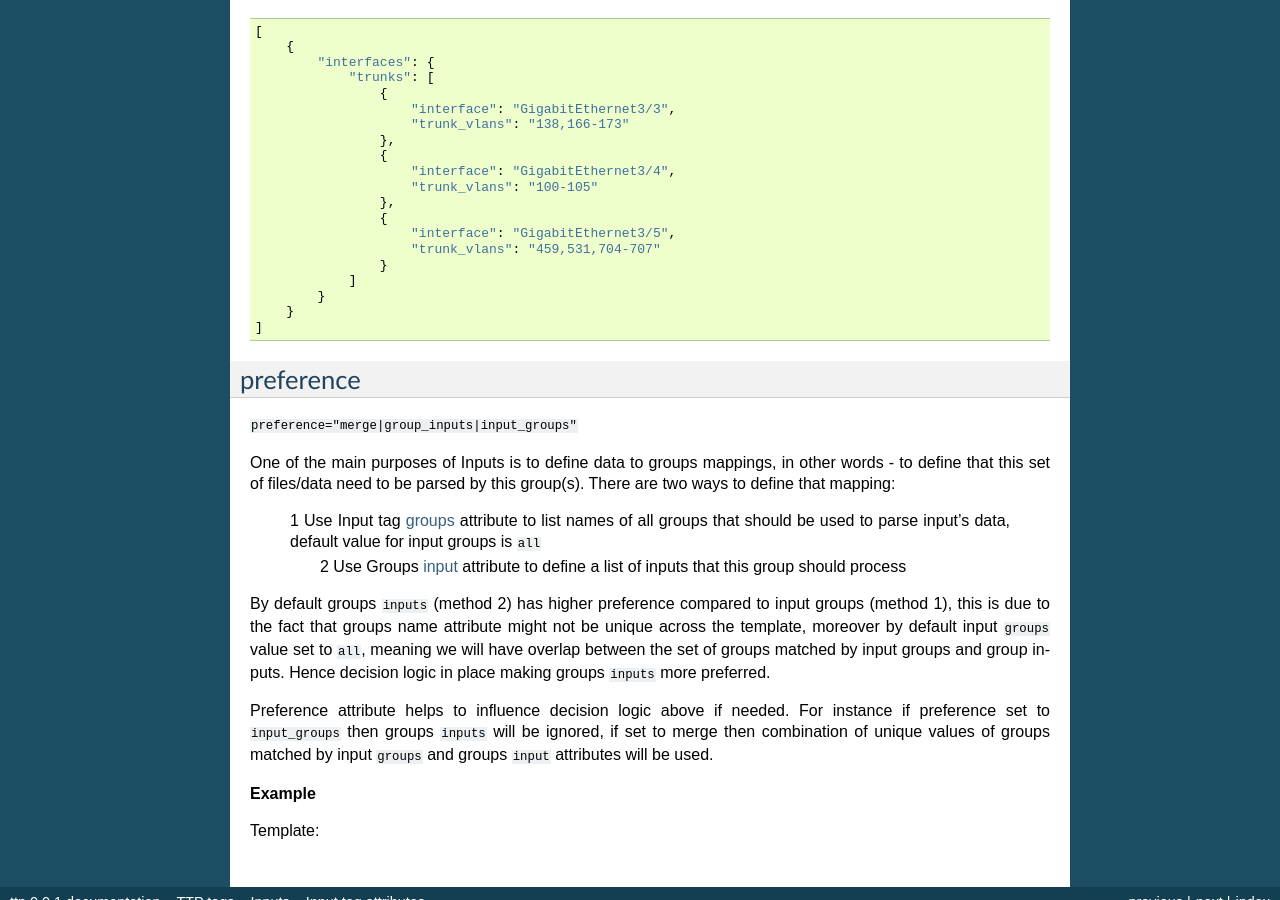
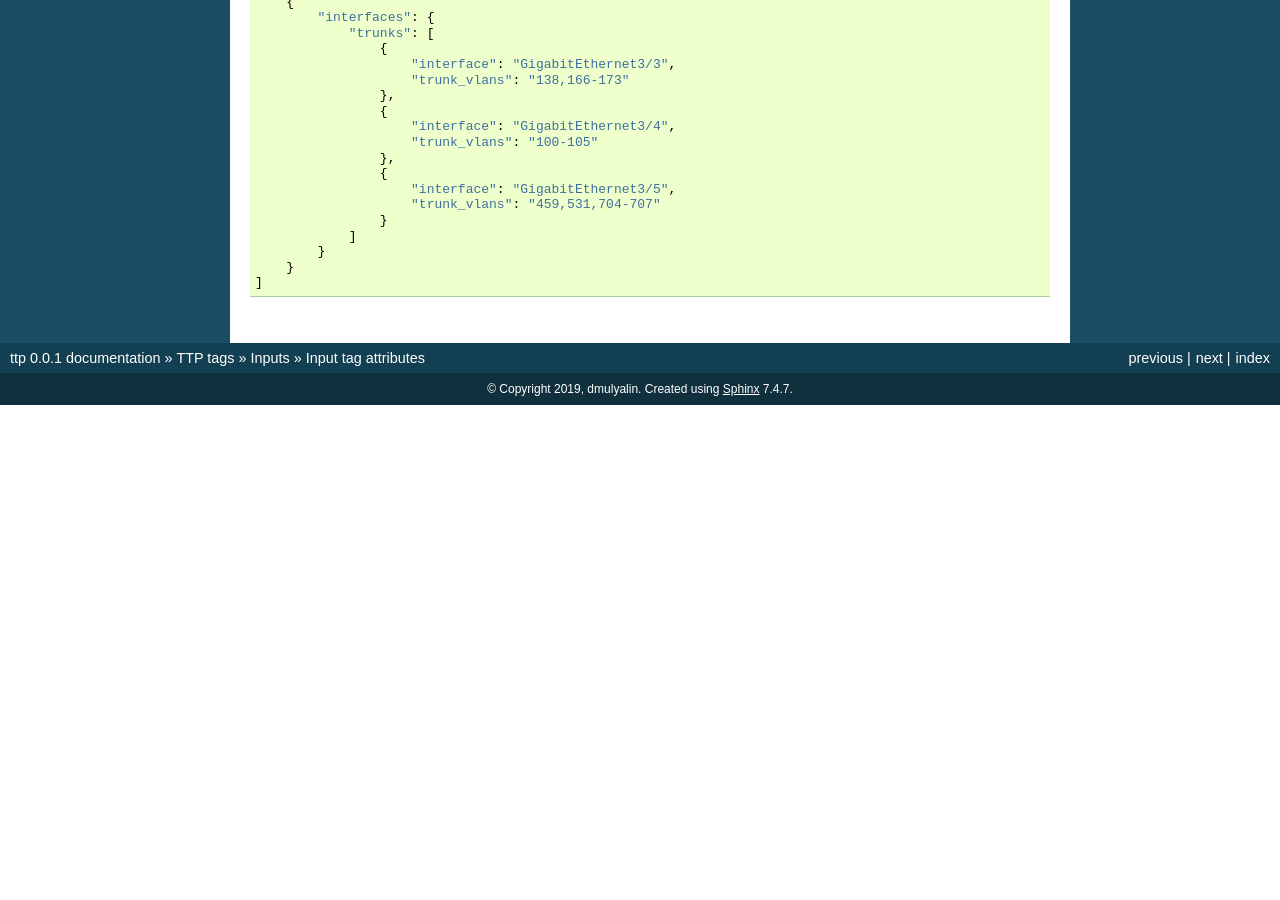
Before and after one commit to dmulyalin/ttp, a Sphinx documentation site: the page built from docs/source/TTP_TAGS/Inputs/Attributes.rst, in a window 1280 px wide and 900 px high, scrolled down 1417 px. Built offline with Sphinx 7.4.7, drawn with Linux system fonts in a browser that asks for light colours; after the commit the page ends 1822 px from its top, so only the background shows below that; some of the changed text lies outside the part shown.

```diff
--- a/docs/source/TTP_TAGS/Inputs/Attributes.rst
+++ b/docs/source/TTP_TAGS/Inputs/Attributes.rst
@@ -15,8 +15,6 @@ There are a number of attributes can be specified in input tag, these attributes
      - Specifies group(s) that should be used to parse input data
    * - `load`_
      - Identifies loader that should be used to load text data for input tag itself
-   * - `preference`_
-     - specify preference on how to handle inputs' groups and groups' input
 
 name
 ------------------------------------------------------------------------
@@ -84,20 +82,3 @@ Result::
             }
         }
     ]
-
-preference
-------------------------------------------------------------------------
-``preference="merge|group_inputs|input_groups"``
-
-One of the main purposes of Inputs is to define data to groups mappings, in other words - to define that this set of files/data need to be parsed by this group(s). There are two ways to define that mapping:
-
-    1 Use Input tag `groups`_ attribute to list names of all groups that should be used to parse input's data, default value for input groups is ``all``
-	2 Use Groups :ref:`Groups/Attributes:input` attribute to define a list of inputs that this group should process
-
-By default groups ``inputs`` (method 2) has higher preference compared to input groups (method 1), this is due to the fact that groups name attribute might not be unique across the template, moreover by default input ``groups`` value set to ``all``, meaning we will have overlap between the set of groups matched by input groups and group inputs. Hence decision logic in place making groups ``inputs`` more preferred.
-
-Preference attribute helps to influence decision logic above if needed. For instance if preference set to ``input_groups`` then groups ``inputs`` will be ignored, if set to merge then combination of unique values of groups matched by input ``groups`` and groups ``input`` attributes will be used.
-
-**Example**
-
-Template::
```
Also changed, not shown: docs/source/TTP_TAGS/Template.rst (+8 -1 lines), 1 other file.
